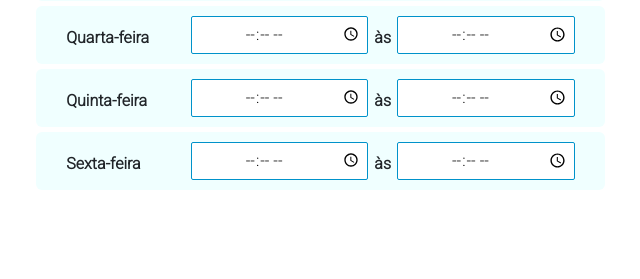
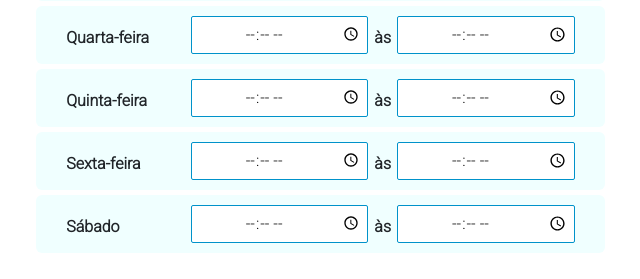
Before and after one commit to manogray/remindWeb, a PHP site: page /cadastroPaciente.php in a window 1280 px wide. Shown: the part 1131-1410 px from the top of the page, without its empty margins (360-1000 px from the left). Before the commit the page ends 1321 px from the top, so only its background shows below. Run offline with PHP 8.4, Linux system fonts and the light colour scheme; some libraries are stand-ins or nearby versions.

Commit message:
implemented fix _3

```diff
--- a/cadastroPaciente.php
+++ b/cadastroPaciente.php
@@ -135,6 +135,14 @@
                                         <input class="time-input" type="time" name="timeSexFim">
                                     </div>
                                 </div>
+                                <div class="dia">
+                                    <span class="semana">Sábado</span>
+                                    <div class="hora" style="display: flex;">
+                                        <input class="time-input" type="time" name="timeQuiIni">
+                                        <span class="semana" style="margin: 0px 6px;">às</span>
+                                        <input class="time-input" type="time" name="timeQuiFim">
+                                    </div>
+                                </div>
                             </div>
                         </div>
 
--- a/class/Terapeuta.php
+++ b/class/Terapeuta.php
@@ -240,6 +240,12 @@
             }
           }
 
+          if($dispoPacient->Sab->inicio != '' && $this->disponibilidade->Sab->inicio != ''){
+            if(!$deuMatch && (($dispoPacient->Sab->inicio >= $this->disponibilidade->Sab->inicio) && ($dispoPacient->Sab->inicio < $this->disponibilidade->Sab->fim)) ){
+              $deuMatch = TRUE;
+            }
+          }
+
           if($deuMatch){
             $resultUser = $db->query("SELECT * FROM Usuarios WHERE cpf = '$rowPacient->cpf'");
             $rowUser = $resultUser->fetch(PDO::FETCH_OBJ);
```
Also changed, not shown: cadastroTerapeuta.php (+8 -0 lines), matchTerapeutaPaciente.php (+9 -0 lines), profilePaciente.php (+8 -0 lines).
